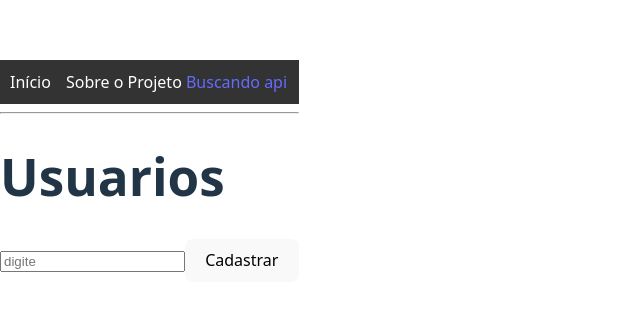
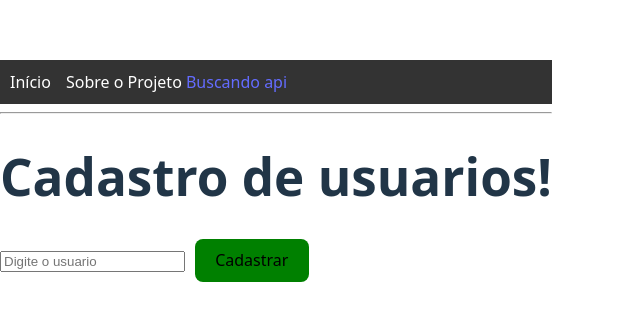
Before and after one commit to lucasriandev/Projects-React, a React (Vite) app in the folder meu-primeiro-projeto-react/: page /sobre in a window 1280 px wide. Shown: the part 221-542 px from the top of the page, without its empty margins (0-640 px from the left). Built offline with nearby package versions, Linux system fonts and the light colour scheme.

Commit message:
treinado crud

```diff
--- a/meu-primeiro-projeto-react/src/Sobre.jsx
+++ b/meu-primeiro-projeto-react/src/Sobre.jsx
@@ -2,45 +2,57 @@ import { useEffect, useState } from "react";
 
 function Crud() {
   const [usuario, setUsuario] = useState(() => {
-    return JSON.parse(localStorage.getItem("usuarios")) || [];
+    return JSON.parse(localStorage.getItem("usuario")) || [];
   });
 
-  const [novoUser, setNovoUser] = useState("");
+  const [novoUsuario, setNovoUsuario] = useState("");
 
   useEffect(() => {
-    localStorage.setItem("usuarios", JSON.stringify(usuario));
+    localStorage.setItem("usuario", JSON.stringify(usuario));
   }, [usuario]);
 
   function add() {
-    if (novoUser !== "") {
-      setUsuario([...usuario, novoUser]);
-      setNovoUser("");
+    if (novoUsuario !== "") {
+      setUsuario([...usuario, novoUsuario]);
+      setNovoUsuario("");
     }
   }
 
-  function remover(indexRemover) {
-    const novaLista = usuario.filter((t, index) => index !== indexRemover);
-    setUsuario(novaLista);
-    if (novaLista.length === 0) {
-      localStorage.removeItem("usuarios");
+  function remover(indexApagar) {
+    const novoLista = usuario.filter((user, index) => index !== indexApagar);
+    setUsuario(novoLista);
+    if (novoLista.length === 0) {
+      localStorage.removeItem("usuario");
     }
   }
 
   return (
     <div>
-      <h1>Usuarios</h1>
+      <h1>Cadastro de usuarios!</h1>
       <input
-        placeholder="digite"
         type="text"
-        value={novoUser}
-        onChange={(e) => setNovoUser(e.target.value)}
+        value={novoUsuario}
+        placeholder="Digite o usuario"
+        onChange={(e) => setNovoUsuario(e.target.value)}
       />
-      <button onClick={add}>Cadastrar</button>
+      <button style={{ background: "green", marginLeft: "10px" }} onClick={add}>
+        Cadastrar
+      </button>
+
       <ul>
         {usuario.map((item, index) => (
           <li key={index}>
             {item}
-            <button onClick={() => remover(index)}>🗑️</button>
+            <button
+              style={{
+                background: "red",
+                marginLeft: "10px",
+                marginTop: "10px",
+              }}
+              onClick={() => remover(index)}
+            >
+              Remover
+            </button>
           </li>
         ))}
       </ul>
```
